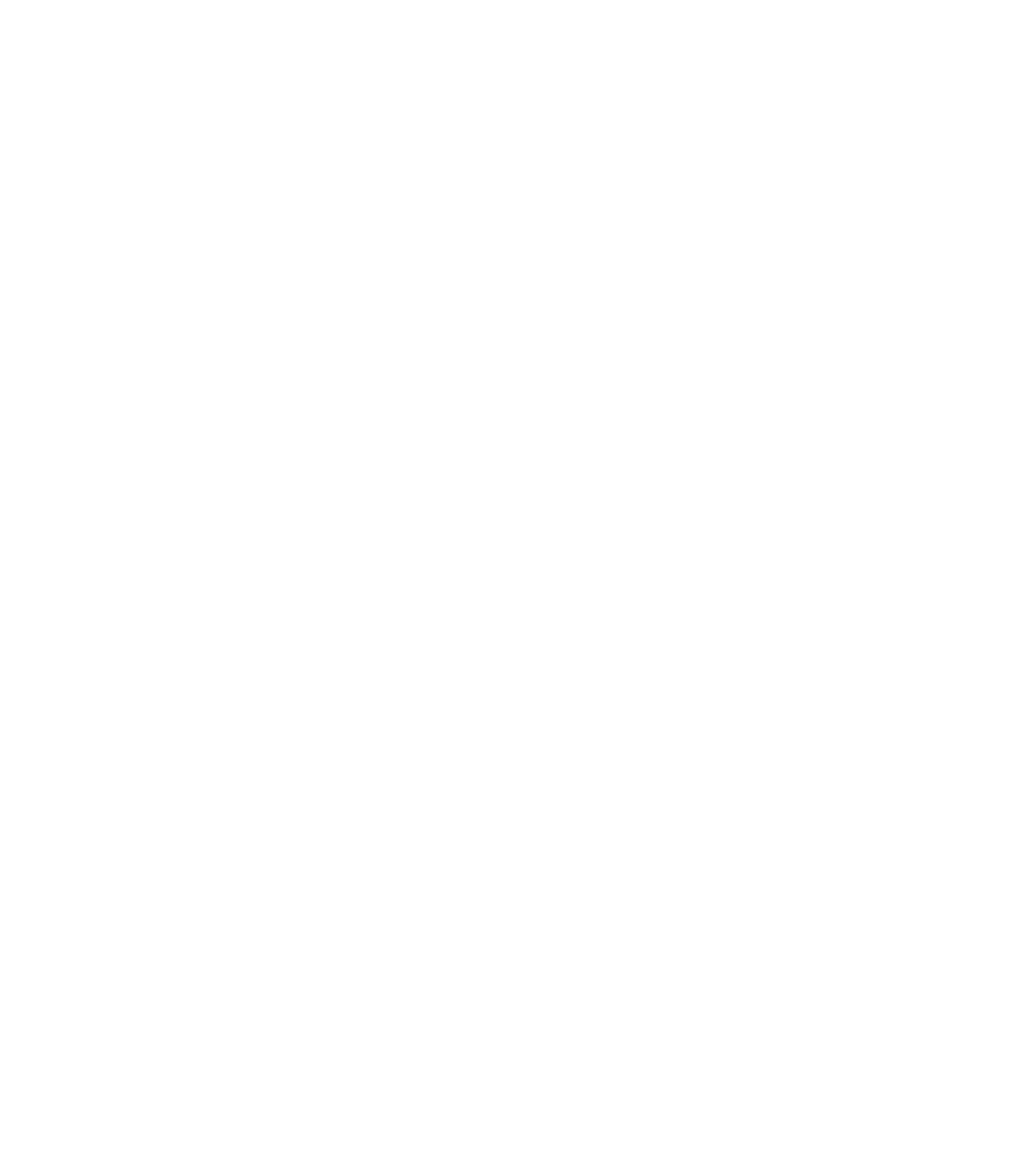
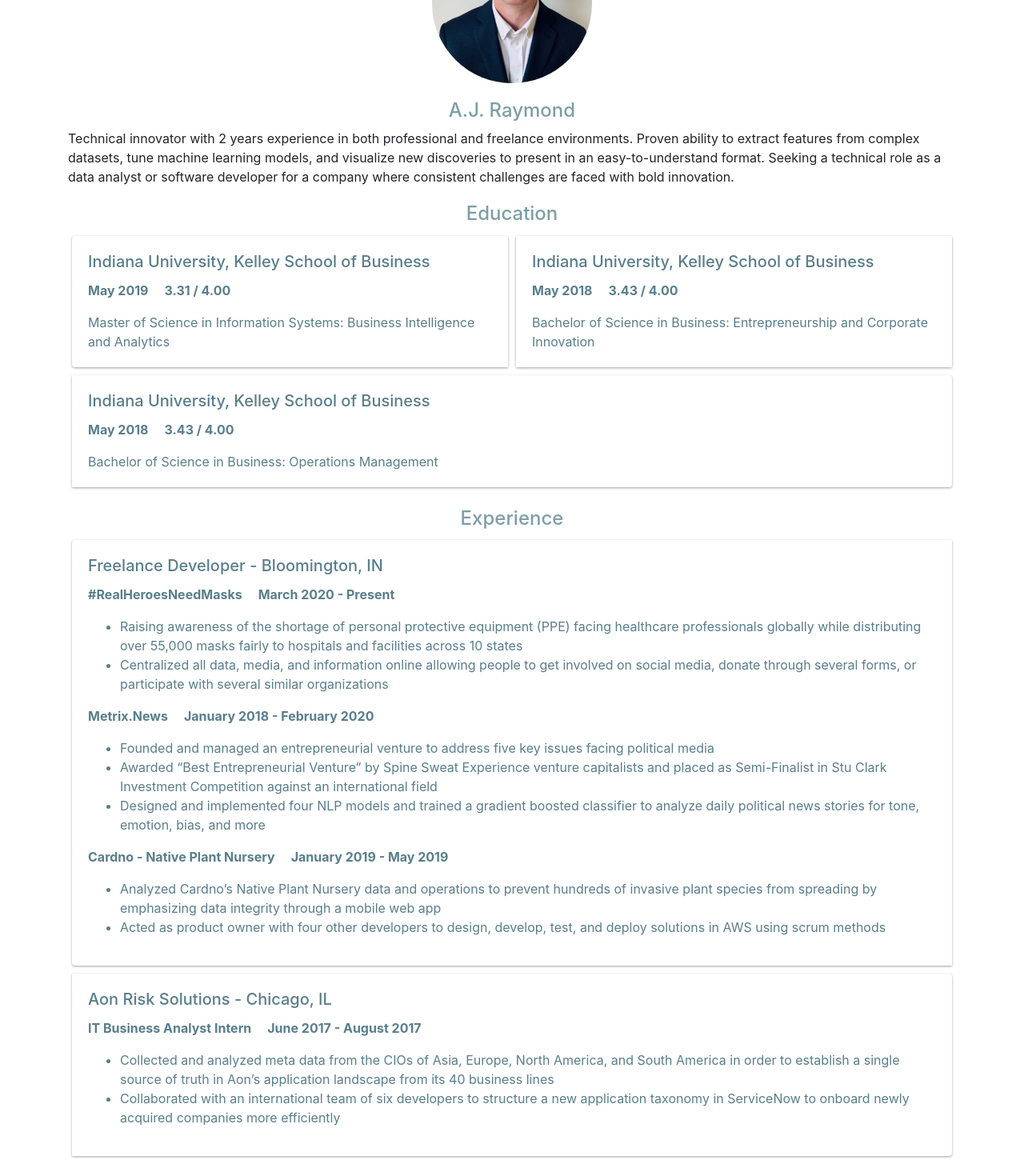
Before and after one commit to ajraymond27/myPortfolio, a Next.js app in the folder ajraymond/: page /about in a window 1280 px wide. Shown: the part 220-1690 px from the top of the page at 80% size. Before the commit the page ends 800 px from the top, so only its background shows below. Built offline with nearby package versions, Linux system fonts and the light colour scheme.

Commit message:
about page

```diff
--- a/ajraymond/pages/about.js
+++ b/ajraymond/pages/about.js
@@ -2,6 +2,8 @@
 import Head from 'next/head';
 import Header from '../components/Header';
 import Footer from '../components/Footer';
+import Card from 'react-bootstrap/Card';
+import CardGroup from 'react-bootstrap/CardGroup';
 
 const main ={
 
@@ -11,6 +13,29 @@
 
 }
 
+const education ={
+  minWidth: '40%',
+  margin: 5,
+  border: 'none',
+  boxShadow: '0 1px 3px 0 rgba(0, 0, 0, 0.2), 0 1px 3px 0 rgba(0, 0, 0, 0.19)',
+  color: 'var(--base2)',
+}
+const experience ={
+  minWidth: '80%',
+  margin: 5,
+  border: 'none',
+  boxShadow: '0 1px 3px 0 rgba(0, 0, 0, 0.2), 0 1px 3px 0 rgba(0, 0, 0, 0.19)',
+  color: 'var(--base2)',
+}
+
+
+const aj ={
+  width: '200px',
+  borderRadius: '100px',
+  margin: '0 auto',
+  textAlign: 'center',
+  display: 'flex',
+}
 export default function Home() {
   return (
     <div className="container">
@@ -20,6 +45,118 @@
       <main style={main}>
         <Header />
         <div style={content}>
+          <img src='./aj.jpg' style={aj}/>
+          <h4>A.J. Raymond</h4>
+          <p>Technical innovator with 2 years experience in both professional and freelance environments. Proven ability to extract features from complex datasets, tune machine learning models, and visualize new discoveries to present in an easy-to-understand format. Seeking a technical role as a data analyst or software developer for a company where consistent challenges are faced with bold innovation.</p>
+          <h4>Education</h4>
+
+          <CardGroup>
+
+          <Card style={education}>
+            <Card.Body>
+              <Card.Title>Indiana University, Kelley School of Business</Card.Title>
+              <Card.Text style={{fontWeight: 'bold'}}>
+                <span>May 2019</span>
+                <span style={{marginLeft: '20px'}}>3.31 / 4.00</span>
+              </Card.Text>
+              <Card.Text >
+                <span>Master of Science in Information Systems: Business Intelligence and Analytics</span>
+            </Card.Text>
+            </Card.Body>
+          </Card>
+
+          <Card style={education}>
+            <Card.Body>
+              <Card.Title>Indiana University, Kelley School of Business</Card.Title>
+              <Card.Text style={{fontWeight: 'bold'}}>
+                <span>May 2018</span>
+                <span style={{marginLeft: '20px'}}>3.43 / 4.00</span>
+              </Card.Text>
+              <Card.Text >
+                <span>Bachelor of Science in Business: Entrepreneurship and Corporate Innovation</span>
+            </Card.Text>
+            </Card.Body>
+          </Card>
+
+          <Card style={education}>
+            <Card.Body>
+              <Card.Title>Indiana University, Kelley School of Business</Card.Title>
+              <Card.Text style={{fontWeight: 'bold'}}>
+                <span>May 2018</span>
+                <span style={{marginLeft: '20px'}}>3.43 / 4.00</span>
+              </Card.Text>
+              <Card.Text >
+                <span>Bachelor of Science in Business: Operations Management </span>
+            </Card.Text>
+            </Card.Body>
+          </Card>
+
+          </CardGroup>
+
+          <h4>Experience</h4>
+
+          <CardGroup>
+
+            <Card style={experience}>
+              <Card.Body>
+
+                <Card.Title>Freelance Developer - Bloomington, IN</Card.Title>
+                <Card.Text style={{fontWeight: 'bold'}}>
+                  <span>#RealHeroesNeedMasks</span>
+                  <span style={{marginLeft: '20px'}}>March 2020 - Present</span>
+                </Card.Text>
+                <Card.Text >
+                  <ul>
+                    <li>Raising awareness of the shortage of personal protective equipment (PPE) facing healthcare professionals globally while distributing over 55,000 masks fairly to hospitals and facilities across 10 states</li>
+                    <li>Centralized all data, media, and information online allowing people to get involved on social media, donate through several forms, or participate with several similar organizations</li>
+                 </ul>
+              </Card.Text>
+
+              <Card.Text style={{fontWeight: 'bold'}}>
+                  <span>Metrix.News</span>
+                  <span style={{marginLeft: '20px'}}>January 2018 - February 2020</span>
+                </Card.Text>
+                <Card.Text >
+                  <ul>
+                    <li>Founded and managed an entrepreneurial venture to address five key issues facing political media </li>
+                    <li>Awarded “Best Entrepreneurial Venture” by Spine Sweat Experience venture capitalists and placed as Semi-Finalist in Stu Clark Investment Competition against an international field </li>
+                    <li>Designed and implemented four NLP models and trained a gradient boosted classifier to analyze daily political news stories for tone, emotion, bias, and more</li>
+                 </ul>
+              </Card.Text>
+
+              <Card.Text style={{fontWeight: 'bold'}}>
+                  <span>Cardno - Native Plant Nursery</span>
+                  <span style={{marginLeft: '20px'}}>January 2019 - May 2019</span>
+                </Card.Text>
+                <Card.Text >
+                  <ul>
+                    <li>Analyzed Cardno’s Native Plant Nursery data and operations to prevent hundreds of invasive plant species from spreading by emphasizing data integrity through a mobile web app</li>
+                    <li>Acted as product owner with four other developers to design, develop, test, and deploy solutions in AWS using scrum methods</li>
+                 </ul>
+              </Card.Text>
+
+              </Card.Body>
+            </Card>
+
+            <Card style={experience}>
+              <Card.Body>
+                <Card.Title>Aon Risk Solutions - Chicago, IL</Card.Title>
+                <Card.Text style={{fontWeight: 'bold'}}>
+                  <span>IT Business Analyst Intern</span>
+                  <span style={{marginLeft: '20px'}}>June 2017 - August 2017</span>
+                </Card.Text>
+                <Card.Text >
+                  <ul>
+                      <li>Collected and analyzed meta data from the CIOs of Asia, Europe, North America, and South America in order to establish a single source of truth in Aon’s application landscape from its 40 business lines</li>
+                      <li>Collaborated with an international team of six developers to structure a new application taxonomy in ServiceNow to onboard newly acquired companies more efficiently</li>
+                  </ul>
+                </Card.Text>
+              </Card.Body>
+            </Card>
+          </CardGroup>
+
+
+
         </div>
       </main>
 
```
Also changed, not shown: ajraymond/pages/index.js (+4 -9 lines).
